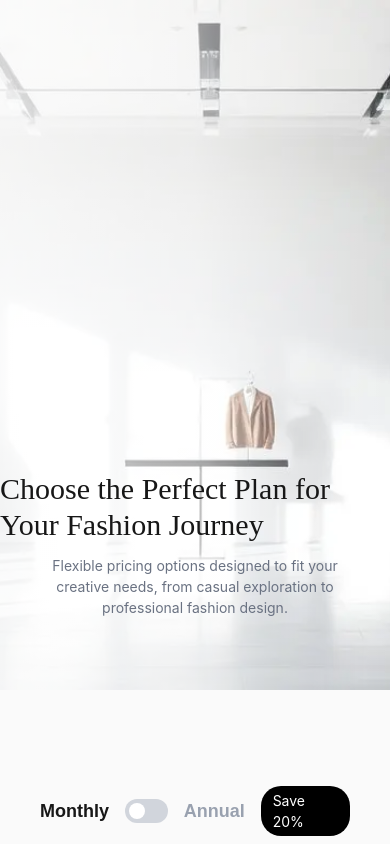
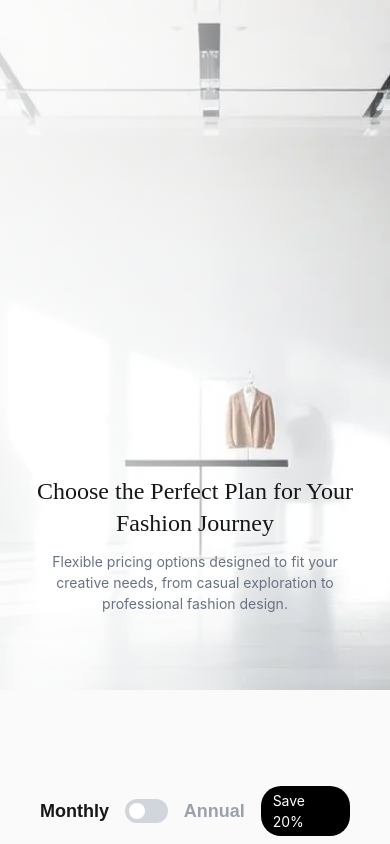
Before and after one commit to nguyenhuuthanhnhan2003/patronik, a Next.js app: page /pricing in a window 390 px wide. Shown: the top 844 px of the page. Built offline with nearby package versions, Linux system fonts and the light colour scheme.

Commit message:
Fix font size of intro heading on mobile UI

```diff
--- a/src/app/pricing/page.tsx
+++ b/src/app/pricing/page.tsx
@@ -9,7 +9,7 @@ export default function Pricing () {
                 </div>
 
                 <div className=" pl-0 lg:pl-40 space-y-3 flex flex-col absolute inset-0 justify-center items-center lg:items-start py-136 lg:py-0">
-                    <h1 className="text-3xl lg:text-[60px] lg:w-2/3 font-['DM_Serif_Display',serif]">
+                    <h1 className="text-2xl text-center lg:text-[60px] lg:w-2/3 font-['DM_Serif_Display',serif]">
                         Choose the Perfect Plan for Your Fashion Journey
                     </h1>
                     <p className="px-10 lg:px-0 text-gray-500 text-[14px] lg:text-[20px] sm:text-base lg:text-xl leading-[150%] text-center md:text-left lg:text-left align-middle font-['SF_Pro_Display']">
```
